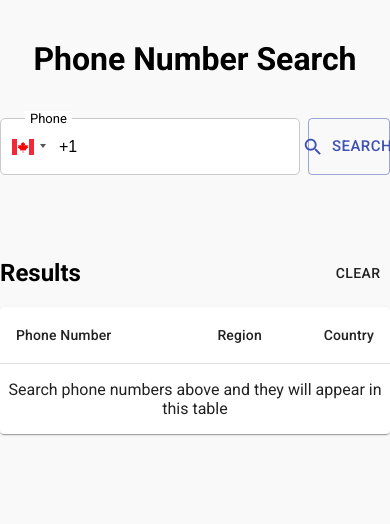
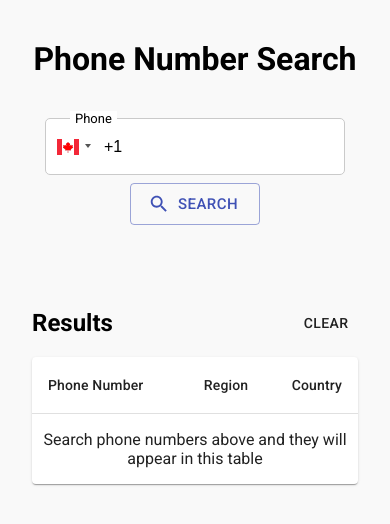
Before and after one commit to chadfawcett/itel-homework, a React (Create React App) app: page / in a window 390 px wide. Shown: the top 524 px of the page. Built offline with nearby package versions, Linux system fonts and the light colour scheme.

Commit message:
Make more mobile friendly

```diff
--- a/src/PhoneNumberDetails.js
+++ b/src/PhoneNumberDetails.js
@@ -13,7 +13,7 @@ import {
 } from '@material-ui/core'
 
 const Container = styled.div`
-  margin-top: 4rem;
+  margin: 4rem 2rem;
 `
 
 const HeaderContainer = styled.div`
--- a/src/PhoneNumberSearch.js
+++ b/src/PhoneNumberSearch.js
@@ -9,10 +9,21 @@ import 'react-phone-input-2/lib/material.css'
 const Form = styled.form`
   display: flex;
   justify-content: center;
+
+  @media (max-width: 600px) {
+    flex-direction: column;
+    align-items: center;
+    margin: 20px;
+  }
 `
 
 const InputContainer = styled.div`
   margin-right: 0.5em;
+
+  @media (max-width: 600px) {
+    margin: 0;
+    margin-bottom: 0.5em;
+  }
 `
 
 const PhoneNumberSearch = (props) => {
--- a/src/index.css
+++ b/src/index.css
@@ -5,6 +5,7 @@ body {
   -webkit-font-smoothing: antialiased;
   -moz-osx-font-smoothing: grayscale;
   background-color: #f9f9f9;
+  box-sizing: border-box;
 }
 
 code {
```
